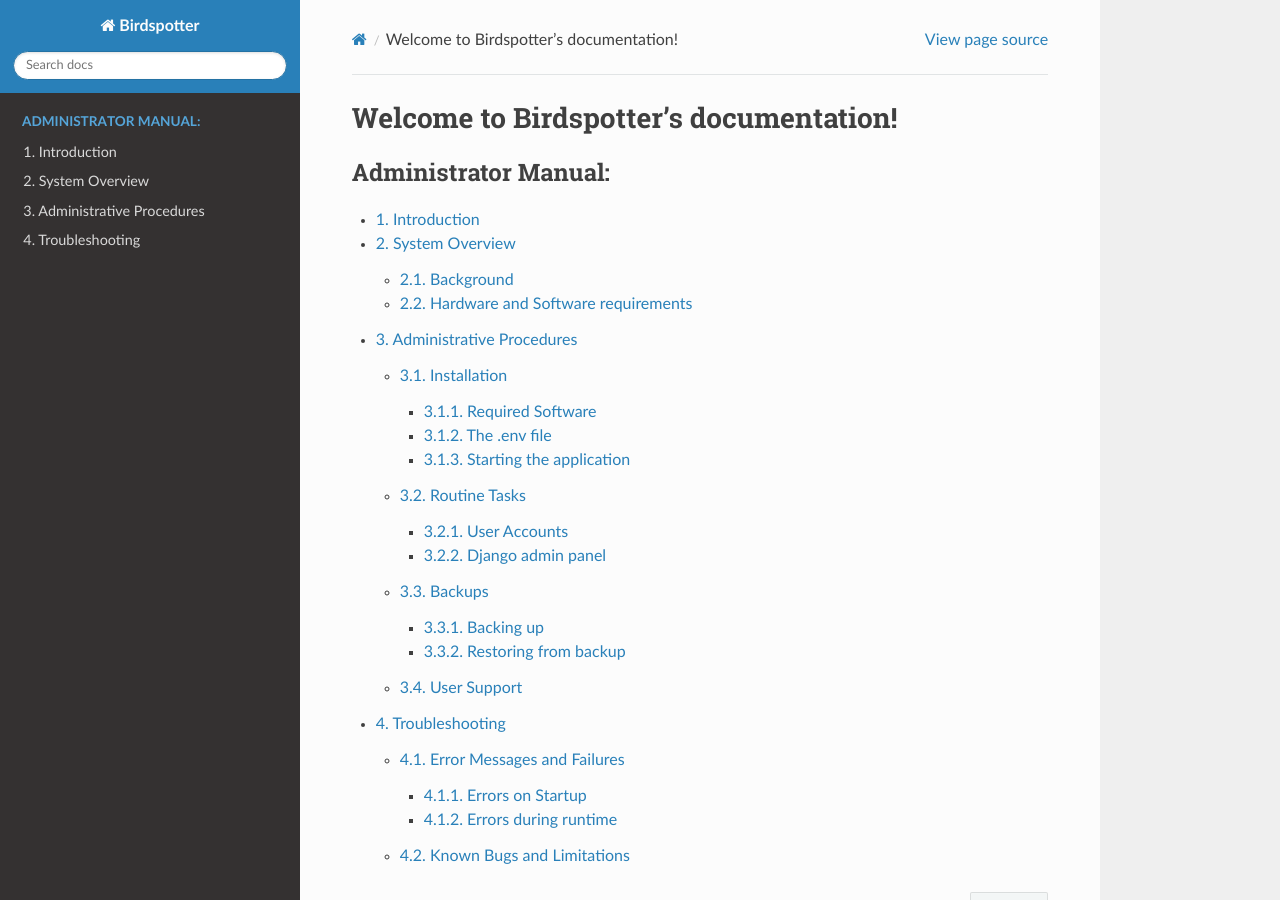
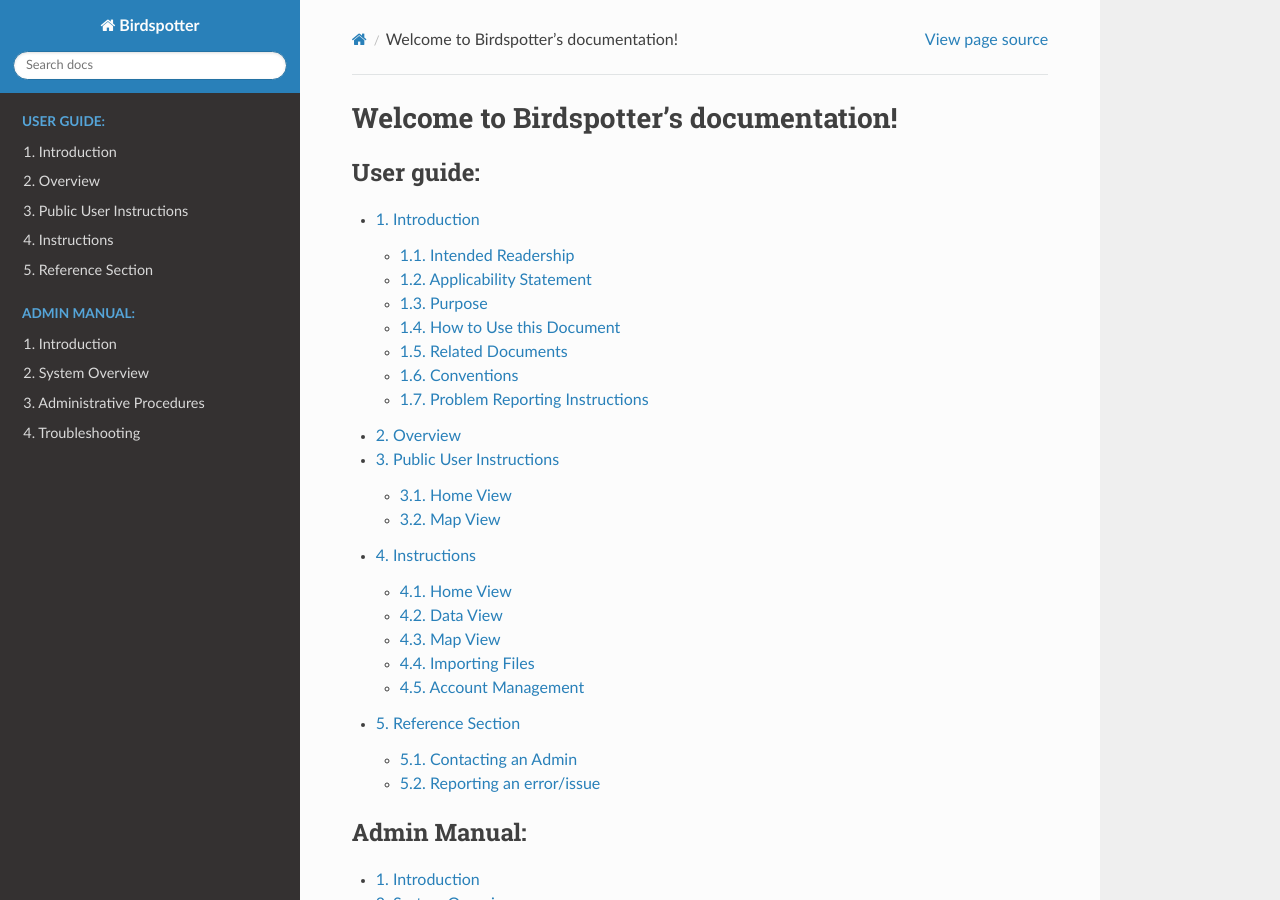
Before and after one commit to birdspotter-project/COS397, a Sphinx documentation site: the page built from docs/source/index.rst, in a window 1280 px wide and 900 px high. Built offline with Sphinx 7.4.7 and the Read the Docs theme 2.0.0, drawn with Linux system fonts in a browser that asks for light colours; some of the changed lines change nothing that is shown.

Commit message:
User guide tweaks (#86)
* Add basic intro info

* Add additional content to intro

* initial overview

* Add import instructions content

* Update instructions.rst

Add import instruction steps

* Update instructions.rst

Add additional function instructions

* add view descriptions

* minor change to instructions.rst

* add images for views and selections

* Update intro.rst

Fix missing info

* Correct applicability statement

* move references to reference file, add warnings

* add public user file

* minorspelling/grammar fixes

* fix formatting, grammar

* switch max-level numbering to 2

* .tiff -> .tif

* replace home_view screenshot

* Add public user homepage image

Co-authored-by: KyleWalks <kyle.walks12@gmail.com>
Co-authored-by: elmbald <alexandreferen@gmail.com>
Co-authored-by: Nick Kania <nickkania@gmail.com>

```diff
--- a/docs/source/index.rst
+++ b/docs/source/index.rst
@@ -7,8 +7,19 @@
 =======================================
 
 .. toctree::
-   :maxdepth: 3
-   :caption: Administrator Manual:
+   :maxdepth: 2
+   :caption: User guide:
+   :numbered:
+
+   user_guide/intro
+   user_guide/overview
+   user_guide/public_user_instructions
+   user_guide/instructions
+   user_guide/reference
+
+.. toctree::
+   :maxdepth: 2
+   :caption: Admin Manual:
    :numbered:
 
    admin_manual/intro
--- /dev/null
+++ b/docs/source/user_guide/instructions.rst
@@ -0,0 +1,160 @@
+***************************************
+Instructions
+***************************************
+
+Home View
+==============================
+
+This is the home page of the Birdspotter app and is where you can navigate the datasets that you can access.
+
+.. _home_view:
+.. figure:: static/home_view.png
+   :alt: "Example of the home view"
+   :align: center
+
+   : Example of the home view
+
+Dataset Selection and Navigating to a View
+##########################################
+
+1a. To navigate to the map view, click on the left icon under the "View" column of the chosen dataset row.
+
+.. _map_view_highlight:
+.. figure:: static/map_view_highlight.png
+   :alt: "Selection for map view"
+   :align: center
+
+   : Selection for map view
+
+1b. To navigate to the data view, click on the right icon under the "View" column of the chosen dataset row.
+
+.. _data_view_highlight:
+.. figure:: static/data_view_highlight.png
+   :alt: "Selection for data view"
+   :align: center
+
+   : Selection for data view
+
+2. To navigate back, click on the back arrow or Birdspotter logo.
+
+
+Dataset Actions
+###############
+
+1. Select the "Actions" dropdown in the Actions column of the chosen dataset row.
+
+Modify Dataset Metadata:
+*************************
+
+.. note:: Modifying Metadata is only available for datasets that you own.
+
+1. Select "Edit Dataset".
+
+2. Change the metadata to match what you would like to be displayed.
+
+
+
+Queue Analysis of a Dataset
+*****************************
+
+.. warning::  Queueing is not yet implemented
+
+1. Select “Queue Analysis”
+2. Select the algorithm to queue.
+
+
+Export Dataset
+********************
+
+.. warning::  Exporting is not yet implemented
+
+1. Select "Export".
+
+Share Dataset
+********************
+
+.. warning::  Exporting is not yet implemented
+
+1. Select "Share".
+
+Data View
+==============================
+
+This view allows registered users to view the data of their own and publically available datasets.
+
+.. _data_view:
+.. figure:: static/data_view.png
+   :alt: "Example Data view for Registered User"
+   :align: center
+
+   : The data view as it may appear to a Registered User
+
+Map View
+==============================
+
+
+This view allows registered users to view the contents of the datasets that they have access to overlaid on a world map.
+
+.. _map_view:
+.. figure:: static/map_view.png
+   :alt: "Example Map view for Registered User"
+   :align: center
+
+   : The map view as it may appear to a Registered User
+
+Importing Files
+==============================
+
+This function allows you to import .tif and .zip files.
+
+.. tip:: Make sure to upload a zip of your entire shapefile, including the .shp, .shx, and other files.
+
+Procedures
+##############################
+Follow the steps below to import a file.
+
+1. Click on the import button in the top right of the app.
+
+2. Click on the browse button and locate the file you wish to upload.
+
+3. OPTIONAL: Tick the "Make Dataset Public" checkbox if you wish to make the dataset public to other users.
+
+4. Click the "Submit" button to upload the file.
+
+.. warning:: * Uploading a file that is not a .zip or .tif will result in an error.
+            * .shp and .shx files in a .zip with missing fields may lead to errors.
+
+Account Management
+==============================
+
+Resetting Password
+##############################
+
+1. Click on the login dropdown in the top right of the app.
+
+2. Click on the "Forgot Password" link.
+
+3. Enter your email for the password reset and click "Reset Password".
+
+Modifying Account Data/Changing Password
+########################################
+
+1. Click on your username dropdown in the top right of the app.
+
+2. Click on "Profile".
+
+Modify Profile:
+*****************
+
+1. Modify profile: Fill out the form with your new/modified information.
+
+2. Click "Submit".
+
+Change Password:
+*****************
+
+1. Change password: Click "Change Password".
+
+2. Fill in the form.
+
+3. Click "Submit".
--- /dev/null
+++ b/docs/source/user_guide/intro.rst
@@ -0,0 +1,62 @@
+***************************************
+Introduction
+***************************************
+
+
+Welcome to the Birdspotter User Guide. This guide is designed to provide an overview of how the application is intended and can be used.
+
+Intended Readership
+==============================
+The categories of users this guide applies to are:
+
+* End Users
+	* Casual Users
+	* Researchers
+* System Operators
+	* System Administrators
+	* Data Administrators
+	* User Support Staff
+
+Applicability Statement
+==============================
+This guide is intended for use with the version of the Birdspotter application that is indicated in the bottom left (e.g. latest, v.1, etc).
+
+Purpose
+==============================
+The purpose of the system is to create a streamlined process that enables users to quickly analyze collected data.
+The system is mainly focused on the processes related to displaying the data on an interactable map, quickly outputting
+statistical information, and managing the data long term.
+
+The purpose of this User Guide is to outline these processes and how they can be utilized.
+
+How to Use this Document
+==============================
+Each section of this document has a different point of focus but work towards the bigger picture.
+The first section, the introduction, is a quick rundown of what to expect as well as what the aim of
+the document is. The second section is the overview which gives a broad description of the system and
+what it is capable of. The instructions section gives an understanding of how the system is operated,
+and how various components may be utilized. The final section gives a comprehensive rundown of all the system capabilities.
+
+Related Documents
+==============================
++------+-------------------------------------+
+| Item | Document                            |
++======+=====================================+
+| 1    | Systems Requirements Specifications |
++------+-------------------------------------+
+| 2    | System Design Document              |
++------+-------------------------------------+
+| 3    | User Interface Design Document      |
++------+-------------------------------------+
+| 4    | Code Inspection Report              |
++------+-------------------------------------+
+| 5    | Admin Manual                        |
++------+-------------------------------------+
+
+Conventions
+==============================
+
+Problem Reporting Instructions
+==============================
+Software issues can be reported via the contact page. More information can found in the contact page subsection of
+the instructions section of the User Guide.
--- /dev/null
+++ b/docs/source/user_guide/overview.rst
@@ -0,0 +1,15 @@
+***************************************
+Overview
+***************************************
+
+Birdspotter is primarily used in a browser, like any other website or web application.
+The primary function of the application is to help manage aerial population data, with
+the ability to import image and shapefile data and visualize such data.
+Data can be uploaded in the form of a .zip of shapefiles (.shp and .shx), or a raw .tif file.
+At this time, only shapefiles can be visualized, while tiffs are only stored.
+In the future, analysis of the shapefile via a trained AI algorithm will also be supported.
+
+Datasets can be renamed, and notes can be added to the datasets. By default, they are visible only to the user
+that uploaded them, though they can be made public. Dataset visualization includes a map view, with
+each data point overlayed over a satellite image-based map, as well as a series of aggregate graphs,
+showing the distribution of population, behavior, etc.
--- /dev/null
+++ b/docs/source/user_guide/public_user_instructions.rst
@@ -0,0 +1,46 @@
+**************************
+Public User Instructions
+**************************
+
+If you do not have an account, this section contains all of the information regarding account creation and using the app.
+If you do have an account, see the "Instructions" section of the manual.
+
+Home View
+==============================
+
+This is the home page of the Birdspotter app. Public users are allowed to see the map view of the public datasets.
+
+.. _public_home_view:
+.. figure:: static/home_view_public.png
+   :alt: "Example of the home view"
+   :align: center
+
+   : Example of the home view
+
+Dataset Selection
+#################
+
+1. Click on the box of the dataset that you would like to look at.
+
+2. To navigate to the map view, click on the left icon under the "View" column.
+
+.. _public_map_view_highlight:
+.. figure:: static/map_view_highlight.png
+   :alt: "Selection for map view"
+   :align: center
+
+Creating an Account
+###################
+
+1. Click on the "Login" button in the top right of the page.
+
+2. Select "Request Access" and fill in the form.
+
+3. Click "Register".
+
+Map View
+========
+
+Here is where you can view some cursory information about a given dataset.
+Unregistered users do not have access to much of the data of a given dataset, but can see the population and general
+location of the data points.
--- /dev/null
+++ b/docs/source/user_guide/reference.rst
@@ -0,0 +1,41 @@
+***************************************
+Reference Section
+***************************************
+
+Contacting an Admin
+==============================
+This function allows you to contact an admin
+
+.. warning:: Make sure that the email is typed correctly so that the admin can get back to you.
+
+Procedures
+##############################
+Follow the steps below to contact an admin:
+
+1. Click on your username dropdown in the top right of the app.
+
+2. Click on the "Contact Admin" option.
+
+3. Enter the relevant information into the form.
+
+4. Click the "submit" button to send the message.
+
+Reporting an error/issue
+==============================
+This function allows you to report issues or errors you encounter.
+
+Procedures
+##############################
+Follow the steps below to report an issue:
+
+1. Click on your username dropdown in the top right of the app.
+
+2. Click on the "Contact Admin" option.
+
+3. Click on the hyperlink provided at the top of the page.
+
+4. Click the "New Issue" button.
+
+5. Enter the relevant information into the form.
+
+6. Click "Submit new issue".
```
Also changed, not shown: docs/source/user_guide/static/data_view.png (added), docs/source/user_guide/static/data_view_highlight.png (added), docs/source/user_guide/static/home_view.png (added), docs/source/user_guide/static/home_view_public.png (added), docs/source/user_guide/static/map_view.png (added), docs/source/user_guide/static/map_view_highlight.png (added).
